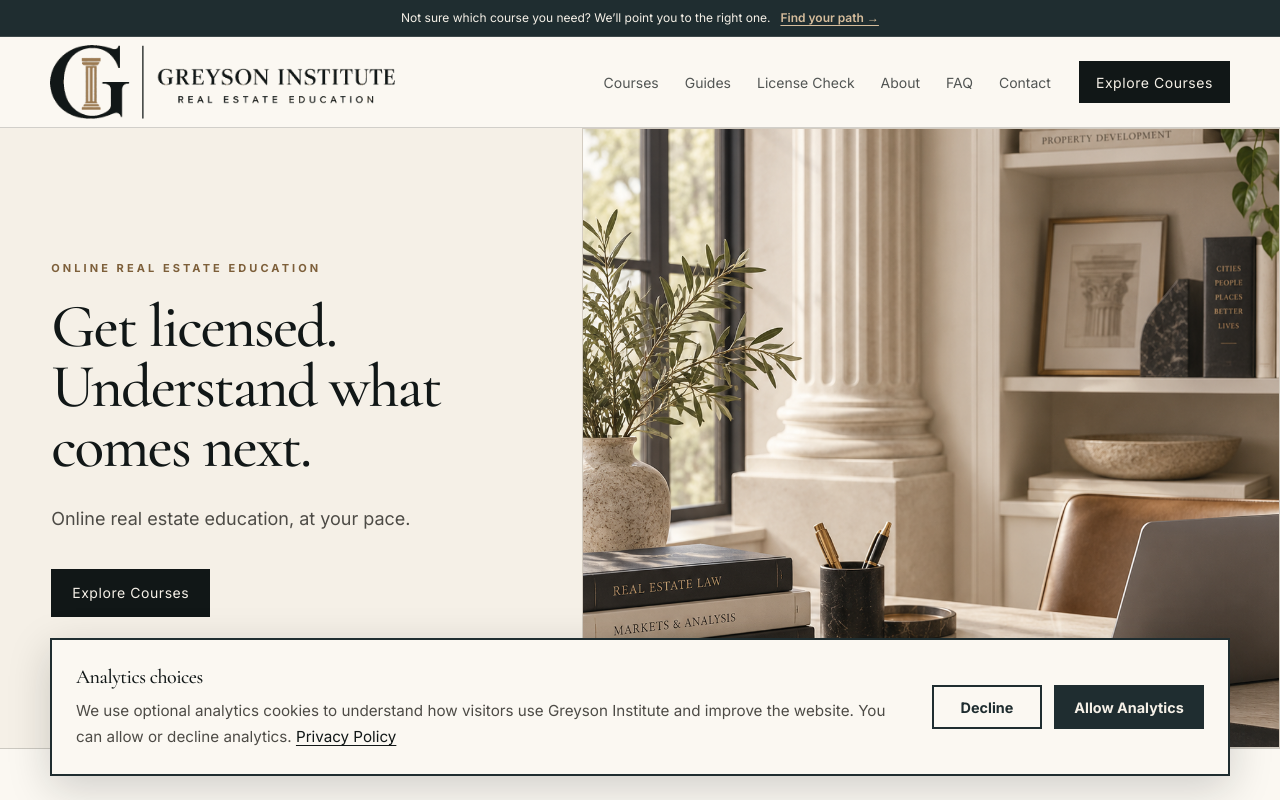
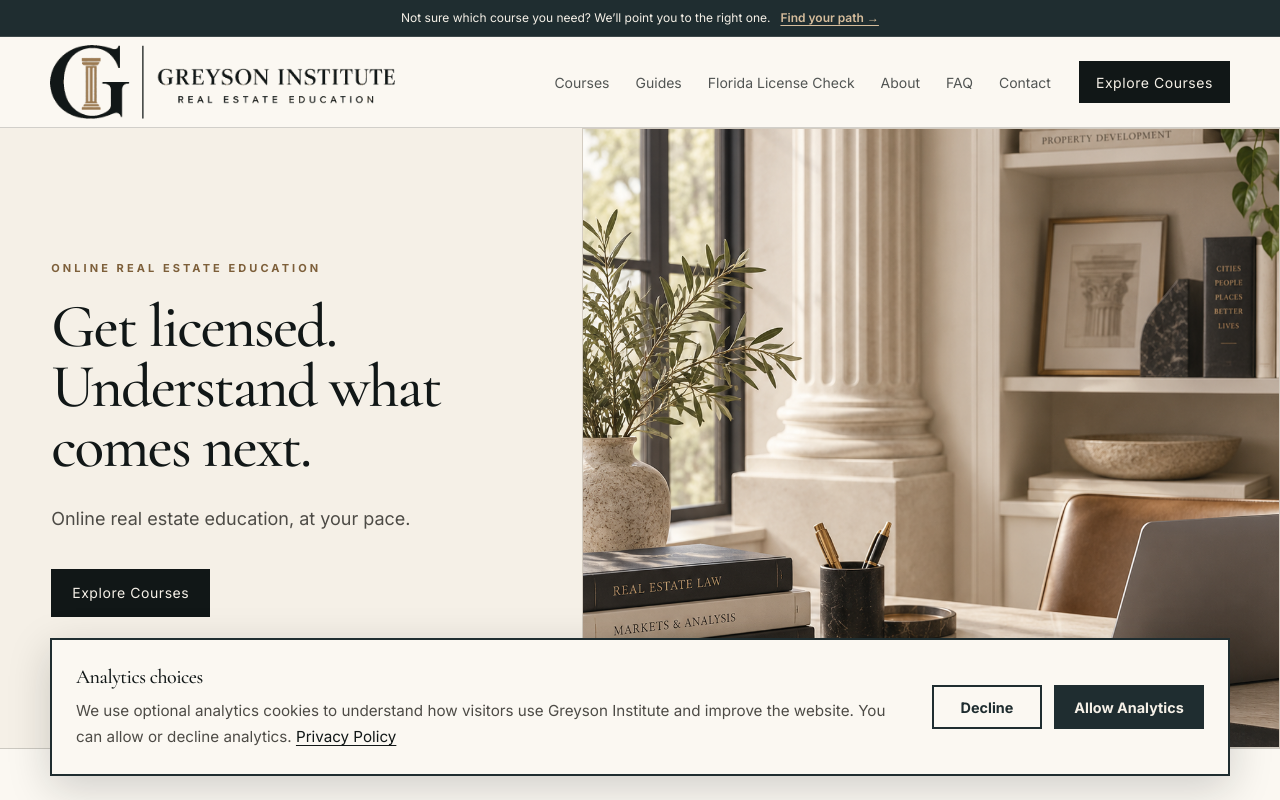
Before and after one commit to BrianLook/Greyson-Institute-Website, a Next.js app: page / in a window 1280 px wide. Shown: the top 800 px of the page. Built offline with nearby package versions, Linux system fonts and the light colour scheme.

Commit message:
Rename navigation to Florida License Check

```diff
--- a/components/SiteHeader.tsx
+++ b/components/SiteHeader.tsx
@@ -183,7 +183,7 @@ export function SiteHeader() {
                 : undefined
             }
           >
-            License Check
+            Florida License Check
           </Link>
 
           <Link
@@ -266,7 +266,7 @@ export function SiteHeader() {
               }
               onClick={handleNavClick}
             >
-              License Check
+              Florida License Check
             </Link>
 
             <Link
```
